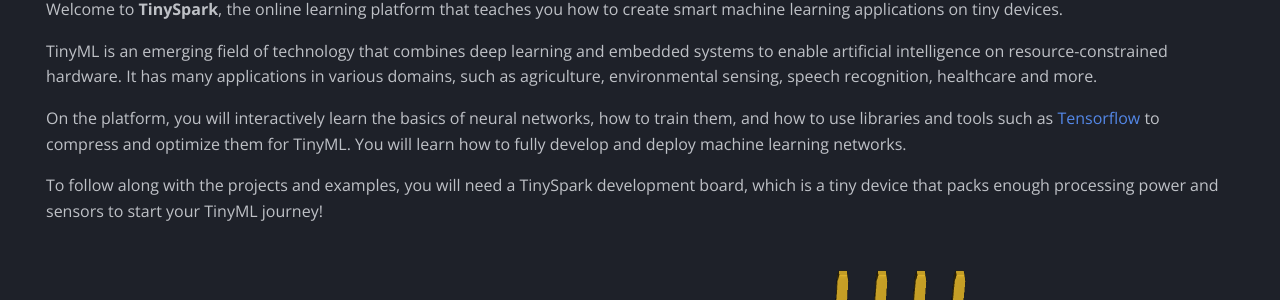
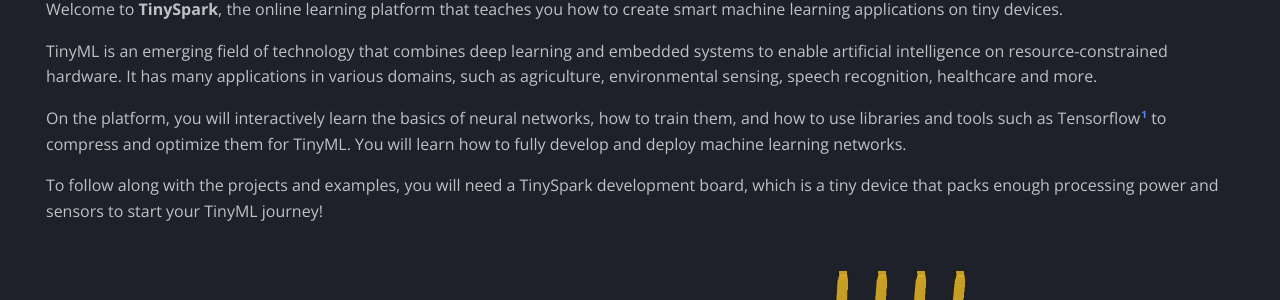
Before and after one commit to j-siderius/TinySpark, an MkDocs documentation site: the page built from docs/index.md, in a window 1280 px wide and 1400 px high. Shown: the part 306-606 px from the top of the window. Built offline with MkDocs 1.6.1 and Material for MkDocs 9.7.7, drawn with Linux system fonts in a browser that asks for light colours; comment, search, counter and statistics services are not loaded; some of the changed text lies outside the part shown.

Commit message:
fixed navigation

```diff
--- a/docs/index.md
+++ b/docs/index.md
@@ -18,18 +18,18 @@
 
 TinyML is an emerging field of technology that combines deep learning and embedded systems to enable artificial intelligence on resource-constrained hardware. It has many applications in various domains, such as agriculture, environmental sensing, speech recognition, healthcare and more.
 
-On the platform, you will interactively learn the basics of neural networks, how to train them, and how to use libraries and tools such as [Tensorflow] to compress and optimize them for TinyML. You will learn how to fully develop and deploy machine learning networks.
+On the platform, you will interactively learn the basics of neural networks, how to train them, and how to use libraries and tools such as Tensorflow[^1] to compress and optimize them for TinyML. You will learn how to fully develop and deploy machine learning networks.
 
 To follow along with the projects and examples, you will need a TinySpark development board, which is a tiny device that packs enough processing power and sensors to start your TinyML journey!
 
 ![TinyML development baord](assets/images/devboard.png)
 
-[Go to the TinySpark kit Introduction](../docs/kit/introduction.md){ .md-button .md-button--primary }
-[Go to Chapter 1](../docs/chapter1/introduction.md){ .md-button .md-button--primary }
-[Go to About](../docs/chapter1/introduction.md){ .md-button .md-button--primary }
+[Go to the TinySpark kit Introduction](https://j-siderius.github.io/TinySpark/kit/introduction/){ .md-button .md-button--primary }
+[Go to Chapter 1](https://j-siderius.github.io/TinySpark/chapter1/introduction/){ .md-button .md-button--primary }
+[Go to About](https://j-siderius.github.io/TinySpark/about/project/){ .md-button .md-button--primary }
 
 <!-- sources -->
-[Tensorflow]: https://www.tensorflow.org/overview
+[^1]:<https://www.tensorflow.org/overview>
 
 <!-- Last updated timestamp -->
 <script>fetch("https://api.github.com/repos/j-siderius/TinySpark/actions/runs?per_page=10").then((e=>e.json())).then((e=>{for(let t of e.workflow_runs)if("pages build and deployment"==t.name&&"success"==t.conclusion){datetime=new Date(t.updated_at),document.getElementById("lastupdate").innerHTML=datetime.toLocaleString("en-GB",{timeZone:"CET"});break}}));</script>
```
